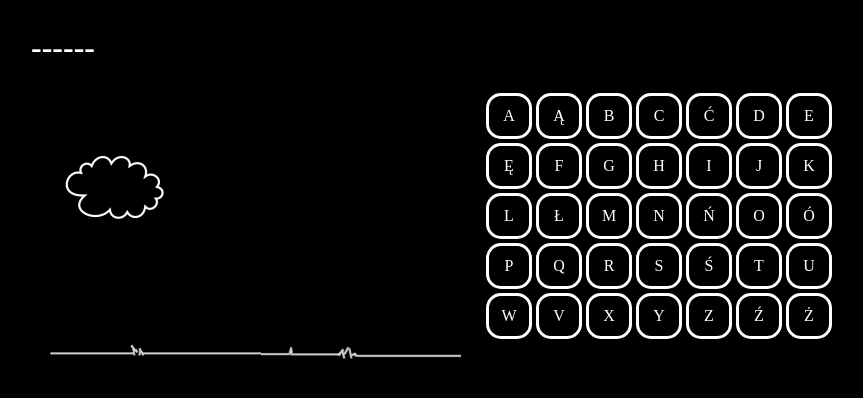
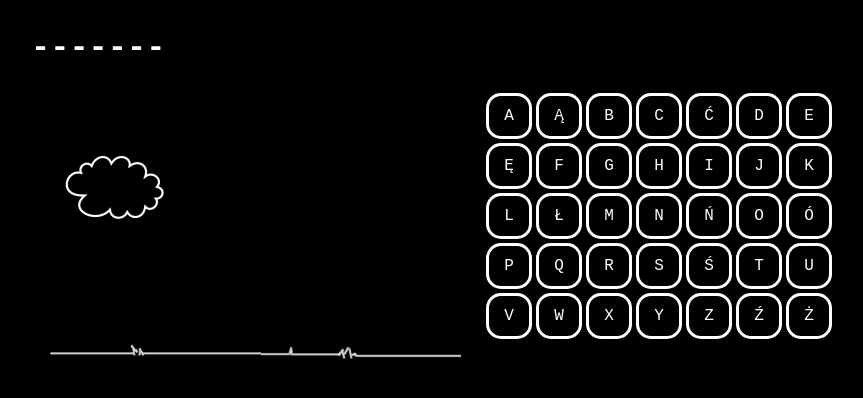
Before and after one commit to ArashiOP/wisielec, a React (Create React App) app: page / in a window 1280 px wide. Shown: the top 398 px of the page, without its empty margins (209-1072 px from the left). Built offline with nearby package versions, Linux system fonts and the light colour scheme.

Commit message:
almostready

```diff
--- a/src/App.css
+++ b/src/App.css
@@ -3,11 +3,9 @@ body {
   display: flex;
   flex: 1;
   justify-content: center;
-
+  font-family: 'Inconsolata', monospace;
 }
 
-.App {
-}
 
 .Tab {
   display: grid;
@@ -19,7 +17,7 @@ body {
   color: white;
 }
 
-.Letter {
+.LetterNeutral {
   width: 30px;
   height: 30px;
   display: flex;
@@ -33,6 +31,31 @@ body {
   color: white;
 }
 
+.LetterScore {
+  width: 30px;
+  height: 30px;
+  display: flex;
+  justify-content: center;
+  align-items: center;
+  padding: 5px;
+  margin: 5px;
+  border: 3px solid green;
+  border-radius: 15px;
+  color: green;
+}
+
+.LetterMiss {
+  width: 30px;
+  height: 30px;
+  display: flex;
+  justify-content: center;
+  align-items: center;
+  padding: 5px;
+  margin: 5px;
+  border: 3px solid red;
+  border-radius: 15px;
+  color: red;
+}
 
 .container {
   display: flex;
--- a/src/App.js
+++ b/src/App.js
@@ -4,13 +4,13 @@ import Tab from "./components/Tab";
 import { Word } from "./components/Word";
 import { useState } from "react";
 
+function App() {
+  let guessWord = "ALFABET";
 
-function App() {
+  const [misses, setMisses] = useState(0);
 
-  let hasło1 = "ABCFFF";
-
-  const [hasło, setHasło] = useState(
-    hasło1
+  const [displayWord, setDisplayWord] = useState(
+    guessWord
       .split("")
       .map((x) => (x === " " ? " " : "-"))
       .join("")
@@ -18,10 +18,20 @@ function App() {
 
   return (
     <div className="App">
-      <Word hasło1={hasło1} hasło={hasło} setHasło={setHasło} />
+      <Word
+        guessWord={guessWord}
+        displayWord={displayWord}
+        setDisplayWord={setDisplayWord}
+      />
       <div className="container">
-        <Gallows />
-        <Tab hasło1={hasło1} hasło={hasło} setHasło={setHasło} />
+        <Gallows misses={misses} />
+        <Tab
+          guessWord={guessWord}
+          displayWord={displayWord}
+          setDisplayWord={setDisplayWord}
+          misses={misses}
+          setMisses={setMisses}
+        />
       </div>
     </div>
   );
--- a/src/components/Gallows.js
+++ b/src/components/Gallows.js
@@ -1,3 +1,3 @@
-export function Gallows() {
-  return <img src="img/s0.jpg" alt="true"></img>;
+export function Gallows({ misses }) {
+  return <img src={`img/s${misses <= 9 ? misses : 9}.jpg`} alt="true"></img>;
 }
--- a/src/components/Letter.js
+++ b/src/components/Letter.js
@@ -1,15 +1,39 @@
-export default function Letter({ children, setHasło, hasło1, hasło }) {
+import { useState } from "react";
+
+export default function Letter({
+  children: letter,
+  setDisplayWord,
+  guessWord,
+  displayWord,
+  misses,
+  setMisses,
+}) {
+  const [letterStatus, setLetterStatus] = useState("LetterNeutral");
+
   function handleClick() {
-    for (let i = 0; i < hasło1.length; i++) {
-      if (hasło1[i] === children && hasło[i] !== children) {
-        setHasło(hasło.slice(0, i) + children + hasło.slice(i + 1));
+    let newWord = displayWord;
+    let newMisses = misses;
+    for (let i = 0; i < guessWord.length; i++) {
+      if (guessWord[i] === letter && newWord[i] !== letter) {
+        newWord = newWord.slice(0, i) + letter + newWord.slice(i + 1);
       }
     }
+    if (newWord === displayWord) {
+      setLetterStatus("LetterMiss");
+      newMisses++;
+    } else {
+      setLetterStatus("LetterScore");
+    }
+    setDisplayWord(newWord);
+    setMisses(newMisses);
   }
 
   return (
-    <div onClick={handleClick} className="Letter">
-      {children}
+    <div
+      onClick={letterStatus !== "LetterNeutral" ? null : handleClick}
+      className={letterStatus}
+    >
+      {letter}
     </div>
   );
 }
--- a/src/components/Tab.js
+++ b/src/components/Tab.js
@@ -1,288 +1,59 @@
 import Letter from "./Letter";
 
-export default function Tab({ hasło, setHasło, hasło1 }) {
+const alphabet = [
+  "A",
+  "Ą",
+  "B",
+  "C",
+  "Ć",
+  "D",
+  "E",
+  "Ę",
+  "F",
+  "G",
+  "H",
+  "I",
+  "J",
+  "K",
+  "L",
+  "Ł",
+  "M",
+  "N",
+  "Ń",
+  "O",
+  "Ó",
+  "P",
+  "Q",
+  "R",
+  "S",
+  "Ś",
+  "T",
+  "U",
+  "V",
+  "W",
+  "X",
+  "Y",
+  "Z",
+  "Ź",
+  "Ż",
+];
+
+export default function Tab({ displayWord, setDisplayWord, guessWord, misses, setMisses }) {
   return (
     <div className="Tab">
-      <Letter
-        hasło={hasło}
-        hasło1={hasło1}
-        setHasło={setHasło}
-        className="Letter"
-      >
-        A
-      </Letter>
-      <Letter
-        hasło={hasło}
-        hasło1={hasło1}
-        setHasło={setHasło}
-        className="Letter"
-      >
-        Ą
-      </Letter>
-      <Letter
-        hasło={hasło}
-        hasło1={hasło1}
-        setHasło={setHasło}
-        className="Letter"
-      >
-        B
-      </Letter>
-      <Letter
-        hasło={hasło}
-        hasło1={hasło1}
-        setHasło={setHasło}
-        className="Letter"
-      >
-        C
-      </Letter>
-      <Letter
-        hasło={hasło}
-        hasło1={hasło1}
-        setHasło={setHasło}
-        className="Letter"
-      >
-        Ć
-      </Letter>
-      <Letter
-        hasło={hasło}
-        hasło1={hasło1}
-        setHasło={setHasło}
-        className="Letter"
-      >
-        D
-      </Letter>
-      <Letter
-        hasło={hasło}
-        hasło1={hasło1}
-        setHasło={setHasło}
-        className="Letter"
-      >
-        E
-      </Letter>
-      <Letter
-        hasło={hasło}
-        hasło1={hasło1}
-        setHasło={setHasło}
-        className="Letter"
-      >
-        Ę
-      </Letter>
-      <Letter
-        hasło={hasło}
-        hasło1={hasło1}
-        setHasło={setHasło}
-        className="Letter"
-      >
-        F
-      </Letter>
-      <Letter
-        hasło={hasło}
-        hasło1={hasło1}
-        setHasło={setHasło}
-        className="Letter"
-      >
-        G
-      </Letter>
-      <Letter
-        hasło={hasło}
-        hasło1={hasło1}
-        setHasło={setHasło}
-        className="Letter"
-      >
-        H
-      </Letter>
-      <Letter
-        hasło={hasło}
-        hasło1={hasło1}
-        setHasło={setHasło}
-        className="Letter"
-      >
-        I
-      </Letter>
-      <Letter
-        hasło={hasło}
-        hasło1={hasło1}
-        setHasło={setHasło}
-        className="Letter"
-      >
-        J
-      </Letter>
-      <Letter
-        hasło={hasło}
-        hasło1={hasło1}
-        setHasło={setHasło}
-        className="Letter"
-      >
-        K
-      </Letter>
-      <Letter
-        hasło={hasło}
-        hasło1={hasło1}
-        setHasło={setHasło}
-        className="Letter"
-      >
-        L
-      </Letter>
-      <Letter
-        hasło={hasło}
-        hasło1={hasło1}
-        setHasło={setHasło}
-        className="Letter"
-      >
-        Ł
-      </Letter>
-      <Letter
-        hasło={hasło}
-        hasło1={hasło1}
-        setHasło={setHasło}
-        className="Letter"
-      >
-        M
-      </Letter>
-      <Letter
-        hasło={hasło}
-        hasło1={hasło1}
-        setHasło={setHasło}
-        className="Letter"
-      >
-        N
-      </Letter>
-      <Letter
-        hasło={hasło}
-        hasło1={hasło1}
-        setHasło={setHasło}
-        className="Letter"
-      >
-        Ń
-      </Letter>
-      <Letter
-        hasło={hasło}
-        hasło1={hasło1}
-        setHasło={setHasło}
-        className="Letter"
-      >
-        O
-      </Letter>
-      <Letter
-        hasło={hasło}
-        hasło1={hasło1}
-        setHasło={setHasło}
-        className="Letter"
-      >
-        Ó
-      </Letter>
-      <Letter
-        hasło={hasło}
-        hasło1={hasło1}
-        setHasło={setHasło}
-        className="Letter"
-      >
-        P
-      </Letter>
-      <Letter
-        hasło={hasło}
-        hasło1={hasło1}
-        setHasło={setHasło}
-        className="Letter"
-      >
-        Q
-      </Letter>
-      <Letter
-        hasło={hasło}
-        hasło1={hasło1}
-        setHasło={setHasło}
-        className="Letter"
-      >
-        R
-      </Letter>
-      <Letter
-        hasło={hasło}
-        hasło1={hasło1}
-        setHasło={setHasło}
-        className="Letter"
-      >
-        S
-      </Letter>
-      <Letter
-        hasło={hasło}
-        hasło1={hasło1}
-        setHasło={setHasło}
-        className="Letter"
-      >
-        Ś
-      </Letter>
-      <Letter
-        hasło={hasło}
-        hasło1={hasło1}
-        setHasło={setHasło}
-        className="Letter"
-      >
-        T
-      </Letter>
-      <Letter
-        hasło={hasło}
-        hasło1={hasło1}
-        setHasło={setHasło}
-        className="Letter"
-      >
-        U
-      </Letter>
-      <Letter
-        hasło={hasło}
-        hasło1={hasło1}
-        setHasło={setHasło}
-        className="Letter"
-      >
-        W
-      </Letter>
-      <Letter
-        hasło={hasło}
-        hasło1={hasło1}
-        setHasło={setHasło}
-        className="Letter"
-      >
-        V
-      </Letter>
-      <Letter
-        hasło={hasło}
-        hasło1={hasło1}
-        setHasło={setHasło}
-        className="Letter"
-      >
-        X
-      </Letter>
-      <Letter
-        hasło={hasło}
-        hasło1={hasło1}
-        setHasło={setHasło}
-        className="Letter"
-      >
-        Y
-      </Letter>
-      <Letter
-        hasło={hasło}
-        hasło1={hasło1}
-        setHasło={setHasło}
-        className="Letter"
-      >
-        Z
-      </Letter>
-      <Letter
-        hasło={hasło}
-        hasło1={hasło1}
-        setHasło={setHasło}
-        className="Letter"
-      >
-        Ź
-      </Letter>
-      <Letter
-        hasło={hasło}
-        hasło1={hasło1}
-        setHasło={setHasło}
-        className="Letter"
-      >
-        Ż
-      </Letter>
+      {alphabet.map((letter, index) => (
+        <Letter
+          displayWord={displayWord}
+          guessWord={guessWord}
+          setDisplayWord={setDisplayWord}
+          className="LetterNeutral"
+          key={index}
+          misses={misses}
+          setMisses={setMisses}
+        >
+          {letter}
+        </Letter>
+      ))}
     </div>
   );
 }
--- a/src/components/Word.js
+++ b/src/components/Word.js
@@ -1,9 +1,9 @@
 
 
 
-export function Word({hasło, setHasło, hasło1}) {
+export function Word({displayWord, setDisplayWord, guessWord}) {
 
-  return <h1 className="Word">{hasło}</h1>;
+  return <h1 className="Word">{displayWord}</h1>;
 
 
 }
```
